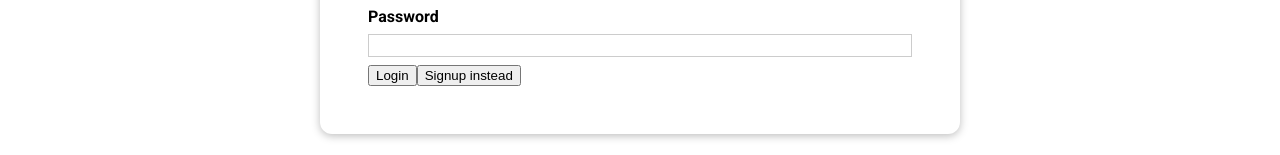
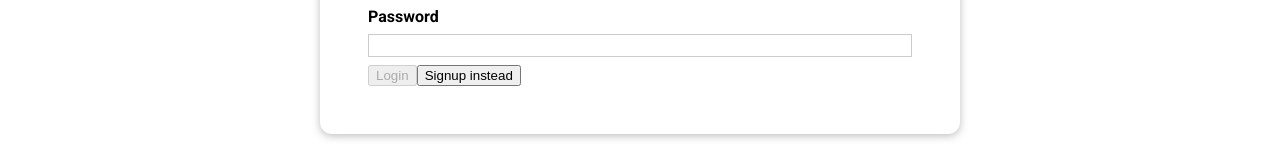
Before and after one commit to antoanparashkevov/find-a-freelancer-angular, an Angular app in the folder client/: page /auth in a window 1280 px wide. Shown: the part 219-374 px from the top of the page. Built offline with nearby package versions, Linux system fonts and the light colour scheme.

Commit message:
Disable button when the entered data for auth is not correct

```diff
--- a/client/src/app/features/auth/auth-user.component.html
+++ b/client/src/app/features/auth/auth-user.component.html
@@ -6,10 +6,10 @@
         </div>
         <div class='form-control'>
             <label for='password' [ngClass]="{invalid_field: passwordRef.invalid && passwordRef.touched}">Password</label>
-            <input type='password' id='password' name="password" ngModel #passwordRef="ngModel" required>
+            <input type='password' id='password' name="password" ngModel #passwordRef="ngModel" required minlength="6">
         </div>
         <p class='error' *ngIf="!formIsValid">Please enter a valid credentials</p>
-        <button type="submit">{{ submitButtonCaption() }}</button>
+        <button type="submit" [disabled]="formRef.invalid">{{ submitButtonCaption() }}</button>
         <button type="button" (click)='switchAuthMode()'>{{ switchModeCaption() }}</button>
     </form>
 </app-shared-card>
```
